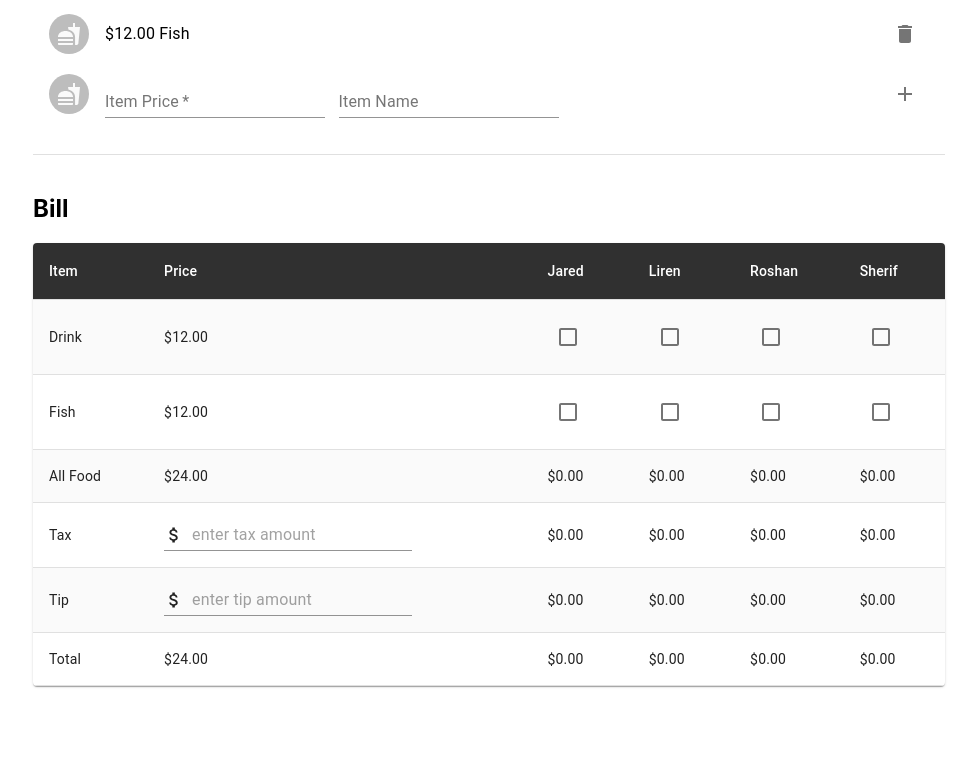
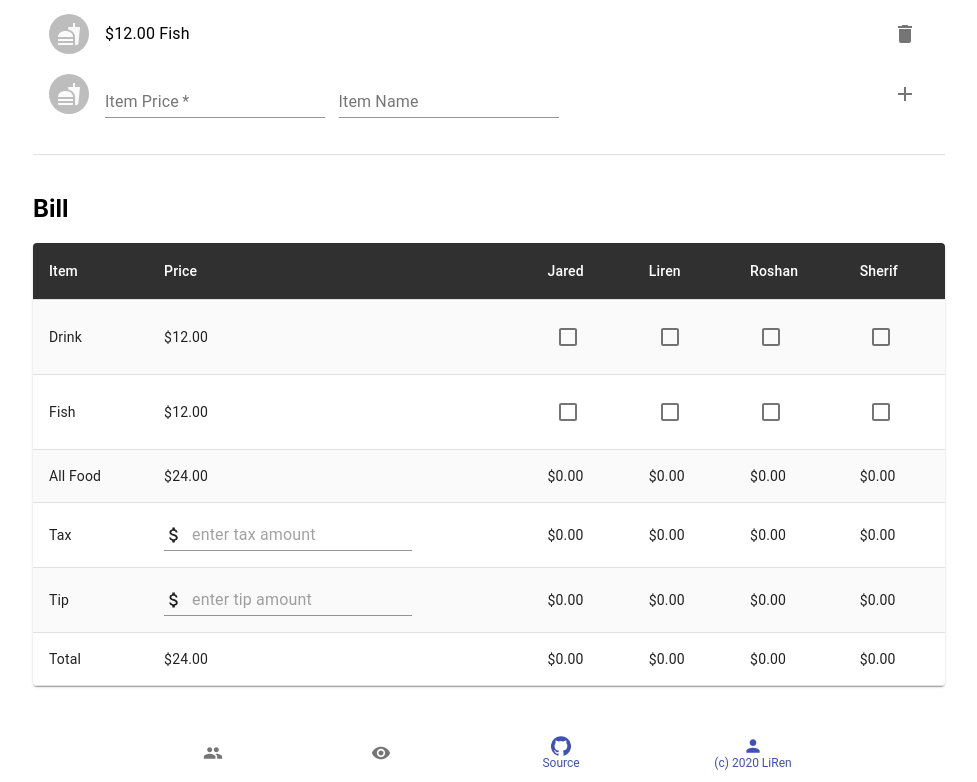
Before and after one commit to tuliren/dinner, a React (Create React App) app: page / in a window 1280 px wide. Shown: the part 624-1406 px from the top of the page, without its empty margins (151-1128 px from the left). Before the commit the page ends 1350 px from the top, so only its background shows below. Built offline with nearby package versions, Linux system fonts and the light colour scheme.

Commit message:
Add footer

```diff
--- a/public/index.html
+++ b/public/index.html
@@ -6,10 +6,11 @@
     <meta name="viewport" content="width=device-width, initial-scale=1" />
     <meta name="theme-color" content="#000000" />
     <meta
-      name="description"
-      content="Web site created using create-react-app"
+      name="Split Dinner Bill"
+      content="A simple app to split dinner bill at ease"
     />
     <link rel="apple-touch-icon" href="%PUBLIC_URL%/logo192.png" />
+    <script async src="//busuanzi.ibruce.info/busuanzi/2.3/busuanzi.pure.mini.js"></script>
     <!--
       manifest.json provides metadata used when your web app is installed on a
       user's mobile device or desktop. See https://developers.google.com/web/fundamentals/web-app-manifest/
--- a/src/App.tsx
+++ b/src/App.tsx
@@ -1,13 +1,15 @@
 import React from 'react';
 import './App.css';
+import { Container } from '@material-ui/core';
 import Dinner from './Dinner';
-import { Container } from '@material-ui/core';
+import Footer from './Footer';
 
 const App = () => {
   return (
     <Container className="Dinner" maxWidth="md">
       <h1>Dinner Bill</h1>
       <Dinner/>
+      <Footer/>
     </Container>
   );
 };
--- /dev/null
+++ b/src/Footer.tsx
@@ -0,0 +1,50 @@
+import React from 'react';
+import { BottomNavigation, BottomNavigationAction, Link } from '@material-ui/core';
+import CopyrightIcon from '@material-ui/icons/Copyright';
+import GitHubIcon from '@material-ui/icons/GitHub';
+import PeopleIcon from '@material-ui/icons/People';
+import PersonIcon from '@material-ui/icons/Person';
+import VisibilityIcon from '@material-ui/icons/Visibility';
+
+class Footer extends React.Component {
+  public render() {
+    return (
+      <>
+        <BottomNavigation showLabels>
+          <BottomNavigationAction
+            label={(
+              <span className="site-uv">
+                <span className="busuanzi-value" id="busuanzi_value_site_uv"/>
+              </span>
+            )}
+            icon={<PeopleIcon fontSize="small"/>}
+          />
+          <BottomNavigationAction
+            label={(
+              <span className='site-pv'>
+                <span className="busuanzi-value" id="busuanzi_value_site_pv"/>
+              </span>
+            )}
+            icon={<VisibilityIcon fontSize="small"/>}>
+          </BottomNavigationAction>
+          <BottomNavigationAction
+            component={Link}
+            href="https://github.com/tuliren/dinner"
+            target="_blank"
+            label="Source"
+            icon={<GitHubIcon fontSize="small"/>}
+          />
+          <BottomNavigationAction
+            component={Link}
+            href="https://github.com/tuliren"
+            target="_blank"
+            label="(c) 2020 LiRen"
+            icon={<PersonIcon fontSize="small"/>}
+          />
+        </BottomNavigation>
+      </>
+    );
+  }
+}
+
+export default Footer;
```
